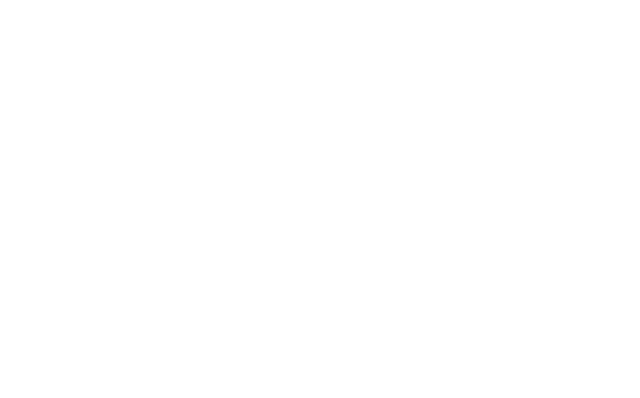
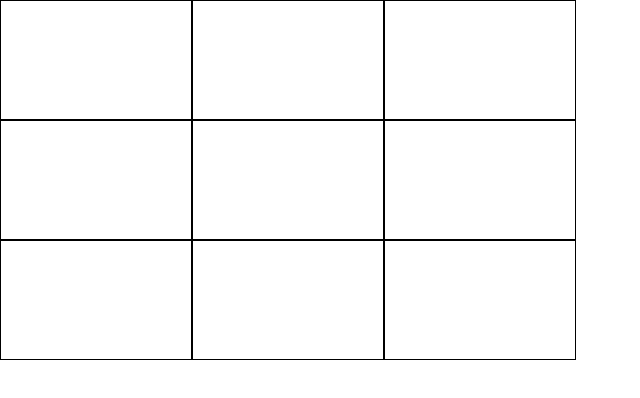
Before and after one commit to Lufi-SAN/Tic-Tac-Toe, a plain HTML site: page index.html in a window 1280 px wide. Shown: the whole page, without its empty margins (0-640 px from the left). Drawn offline with Linux system fonts and the light colour scheme.

Commit message:
Create styles.css file, Add Game Board Framework

```diff
--- a/index.html
+++ b/index.html
@@ -1,5 +1,23 @@
 <!DOCTYPE html>
 <html lang="en">
-  <head></head>
-  <body></body>
+  <head>
+    <meta charset="utf-8" />
+    <meta name="viewport" content="width=device-width, initial-scale=1.0" />
+    <title>Tic-Tac-Toe</title>
+    <link rel="stylesheet" href="./styles.css">
+  </head>
+  <body>
+    <div id="container">
+      <div class="box" id="1"></div>
+      <div class="box" id="2"></div>
+      <div class="box" id="3"></div>
+      <div class="box" id="4"></div>
+      <div class="box" id="5"></div>
+      <div class="box" id="6"></div>
+      <div class="box" id="7"></div>
+      <div class="box" id="8"></div>
+      <div class="box" id="9"></div>
+    </div>
+    <script src="./main.js"></script>
+  </body>
 </html>
--- /dev/null
+++ b/styles.css
@@ -0,0 +1,17 @@
+*,*::before,*::after {
+    margin: 0;
+    padding: 0;
+}
+
+/* --Tic-Tac-Toe Board-- */
+#container {
+    height: 45vh;
+    width: 45vw;
+    display: grid;
+    grid-template-columns: repeat(3,1fr);
+
+}
+
+div:not(#container) {
+    border: 1px solid;
+}
```
